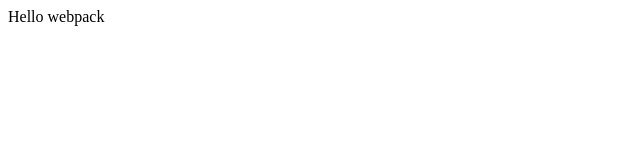
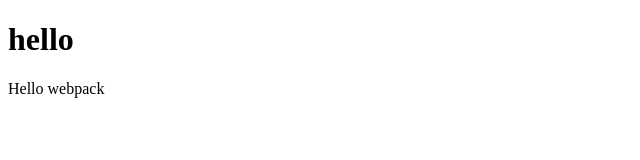
Before and after one commit to Yaroslava-Vorobets/webpack_Cat, a website built with webpack: page index.html in a window 1280 px wide. Shown: the whole page, without its empty margins (0-640 px from the left). Built offline with nearby package versions, Linux system fonts and the light colour scheme.

Commit message:
first commit

```diff
--- a/index.html
+++ b/index.html
@@ -15,9 +15,9 @@
 
 <body>
 
-    <!-- <h1 class="hello">hello</h1>
+   <h1 class="hello">hello</h1>
 
-    <ul>
+    <!--  <ul>
         <li>
             <a href="Form/form.html">form page</a>
         </li>
```
